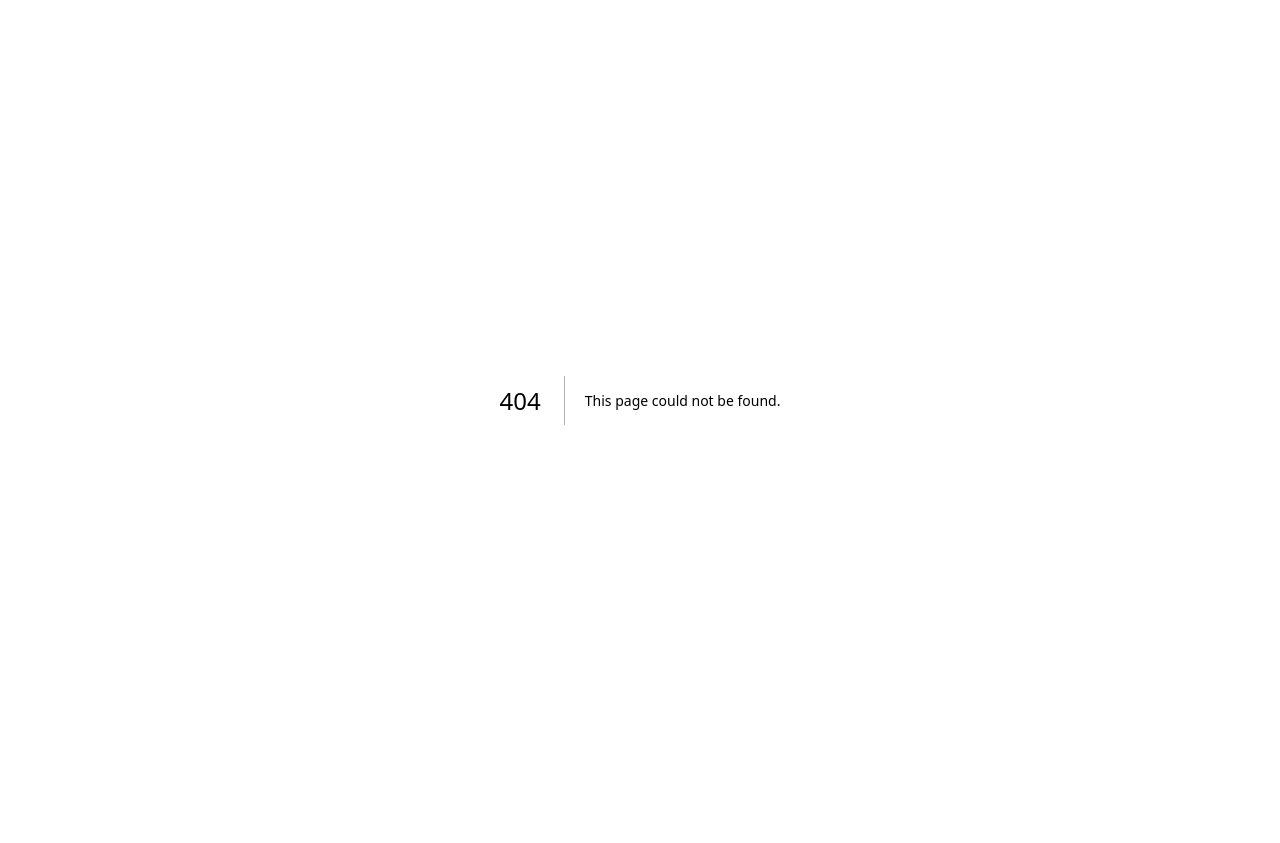
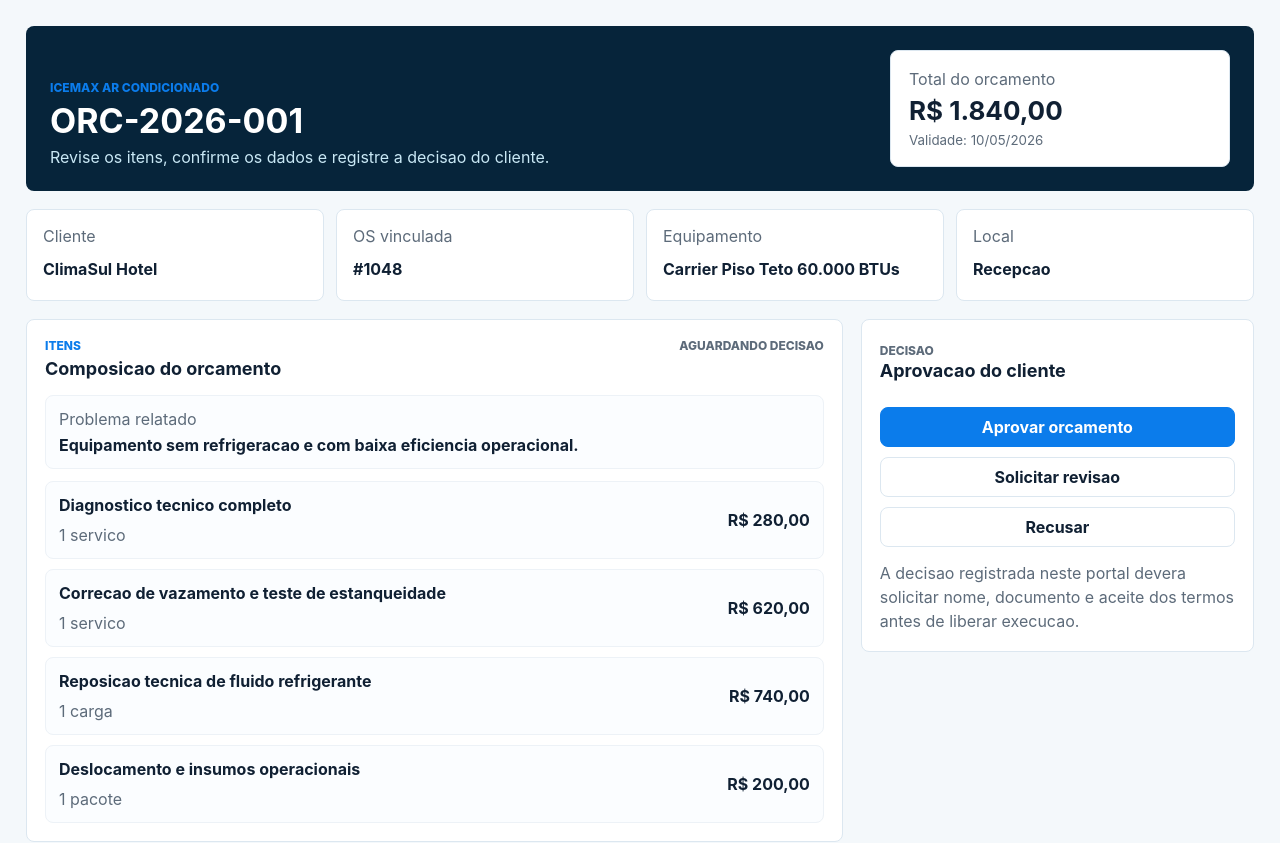
Before and after one commit to fael230982-ui/icemax, a Next.js app in the folder apps/web/: page /orcamentos/1 in a window 1280 px wide. Before the commit this address had no page. Shown: the top 843 px of the page. Before the commit the page ends 800 px from the top, so only its background shows below. Built offline with nearby package versions, Linux system fonts and the light colour scheme.

Commit message:
feat: add public quote approval page

```diff
--- /dev/null
+++ b/apps/web/app/orcamentos/[token]/page.tsx
@@ -0,0 +1,145 @@
+type QuotePageProps = {
+  params: Promise<{
+    token: string;
+  }>;
+};
+
+const quote = {
+  number: "ORC-2026-001",
+  serviceOrder: "1048",
+  customer: "ClimaSul Hotel",
+  equipment: "Carrier Piso Teto 60.000 BTUs",
+  location: "Recepcao",
+  issue: "Equipamento sem refrigeracao e com baixa eficiencia operacional.",
+  total: "R$ 1.840,00",
+  expiresAt: "10/05/2026",
+  company: "ICEMAX Ar Condicionado",
+  email: "adm.rcsolutions@gmail.com",
+  items: [
+    { description: "Diagnostico tecnico completo", quantity: "1 servico", amount: "R$ 280,00" },
+    { description: "Correcao de vazamento e teste de estanqueidade", quantity: "1 servico", amount: "R$ 620,00" },
+    { description: "Reposicao tecnica de fluido refrigerante", quantity: "1 carga", amount: "R$ 740,00" },
+    { description: "Deslocamento e insumos operacionais", quantity: "1 pacote", amount: "R$ 200,00" },
+  ],
+  conditions: [
+    "Aprovacao libera execucao conforme disponibilidade tecnica e estoque.",
+    "Garantia aplicada apenas aos itens executados e pecas substituidas.",
+    "Valores validos ate a data indicada neste link.",
+  ],
+};
+
+function quoteFromToken(token: string) {
+  const match = token.match(/^quote_([^_]+)_/);
+  return match?.[1] ?? "quote-001";
+}
+
+export default async function QuoteApprovalPage({ params }: QuotePageProps) {
+  const { token } = await params;
+  const quoteId = quoteFromToken(token);
+  const isKnownQuote = quoteId === "quote-001";
+
+  return (
+    <main className="quotePage">
+      <section className="quoteHero">
+        <div>
+          <p className="eyebrow">{quote.company}</p>
+          <h1>{isKnownQuote ? quote.number : "Orcamento em verificacao"}</h1>
+          <p>
+            {isKnownQuote
+              ? "Revise os itens, confirme os dados e registre a decisao do cliente."
+              : "Este link sera validado antes de exibir dados comerciais."}
+          </p>
+        </div>
+        <aside className="quoteTotal" aria-label="Resumo financeiro">
+          <span>Total do orcamento</span>
+          <strong>{isKnownQuote ? quote.total : "A confirmar"}</strong>
+          <small>Validade: {isKnownQuote ? quote.expiresAt : "em analise"}</small>
+        </aside>
+      </section>
+
+      <section className="quoteSummary" aria-label="Dados do atendimento">
+        <article>
+          <span>Cliente</span>
+          <strong>{isKnownQuote ? quote.customer : "Cliente"}</strong>
+        </article>
+        <article>
+          <span>OS vinculada</span>
+          <strong>{isKnownQuote ? `#${quote.serviceOrder}` : "A confirmar"}</strong>
+        </article>
+        <article>
+          <span>Equipamento</span>
+          <strong>{isKnownQuote ? quote.equipment : "Equipamento"}</strong>
+        </article>
+        <article>
+          <span>Local</span>
+          <strong>{isKnownQuote ? quote.location : "A confirmar"}</strong>
+        </article>
+      </section>
+
+      <section className="quoteLayout">
+        <article className="quotePanel">
+          <div className="quotePanelHeader">
+            <div>
+              <p className="eyebrow">Itens</p>
+              <h2>Composicao do orcamento</h2>
+            </div>
+            <span>{isKnownQuote ? "Aguardando decisao" : "Link protegido"}</span>
+          </div>
+
+          <div className="quoteIssue">
+            <span>Problema relatado</span>
+            <strong>{isKnownQuote ? quote.issue : "Dados protegidos ate validacao do link."}</strong>
+          </div>
+
+          <div className="quoteItems">
+            {quote.items.map((item) => (
+              <div key={item.description} className="quoteItem">
+                <div>
+                  <strong>{item.description}</strong>
+                  <span>{item.quantity}</span>
+                </div>
+                <b>{item.amount}</b>
+              </div>
+            ))}
+          </div>
+        </article>
+
+        <aside className="quotePanel quoteDecision" aria-label="Decisao do cliente">
+          <div className="quotePanelHeader">
+            <div>
+              <p className="eyebrow">Decisao</p>
+              <h2>Aprovacao do cliente</h2>
+            </div>
+          </div>
+          <button>Aprovar orcamento</button>
+          <button className="secondary">Solicitar revisao</button>
+          <button className="secondary">Recusar</button>
+          <p>
+            A decisao registrada neste portal devera solicitar nome, documento e aceite dos termos antes de liberar
+            execucao.
+          </p>
+        </aside>
+      </section>
+
+      <section className="quotePanel" aria-label="Condicoes comerciais">
+        <div className="quotePanelHeader">
+          <div>
+            <p className="eyebrow">Condicoes</p>
+            <h2>Termos comerciais</h2>
+          </div>
+          <span>Sem dados internos de margem</span>
+        </div>
+        <ul className="quoteTerms">
+          {quote.conditions.map((condition) => (
+            <li key={condition}>{condition}</li>
+          ))}
+        </ul>
+      </section>
+
+      <footer className="quoteFooter">
+        <span>Link protegido por token: somente dados necessarios para decisao comercial sao exibidos.</span>
+        <span>Contato: {quote.email}</span>
+      </footer>
+    </main>
+  );
+}
--- a/apps/web/app/styles.css
+++ b/apps/web/app/styles.css
@@ -1017,6 +1017,159 @@ dd {
   background: #fbfdff;
 }
 
+.quotePage {
+  min-height: 100vh;
+  display: grid;
+  align-content: start;
+  gap: 18px;
+  padding: 26px;
+  background: #f4f8fb;
+}
+
+.quoteHero {
+  display: grid;
+  grid-template-columns: minmax(0, 1fr) minmax(230px, 340px);
+  gap: 18px;
+  align-items: end;
+  border-radius: 8px;
+  padding: 24px;
+  color: #ffffff;
+  background: #06243a;
+}
+
+.quoteHero h1 {
+  margin-bottom: 6px;
+  font-size: 34px;
+}
+
+.quoteHero p:not(.eyebrow) {
+  margin-bottom: 0;
+  color: #c9e8f5;
+}
+
+.quoteTotal,
+.quoteSummary article,
+.quotePanel {
+  border: 1px solid var(--border);
+  border-radius: 8px;
+  background: var(--surface);
+}
+
+.quoteTotal {
+  display: grid;
+  gap: 6px;
+  padding: 18px;
+  color: var(--ink);
+}
+
+.quoteTotal span,
+.quoteTotal small,
+.quoteSummary span,
+.quotePanelHeader span,
+.quoteIssue span,
+.quoteItem span,
+.quoteDecision p,
+.quoteFooter {
+  color: var(--muted);
+}
+
+.quoteTotal strong {
+  font-size: 26px;
+}
+
+.quoteSummary {
+  display: grid;
+  grid-template-columns: repeat(4, minmax(0, 1fr));
+  gap: 12px;
+}
+
+.quoteSummary article {
+  display: grid;
+  gap: 8px;
+  min-height: 92px;
+  padding: 16px;
+}
+
+.quoteLayout {
+  display: grid;
+  grid-template-columns: minmax(0, 1.35fr) minmax(260px, 0.65fr);
+  gap: 18px;
+  align-items: start;
+}
+
+.quotePanel {
+  padding: 18px;
+}
+
+.quotePanelHeader {
+  display: flex;
+  justify-content: space-between;
+  gap: 14px;
+  align-items: flex-start;
+  margin-bottom: 16px;
+}
+
+.quotePanelHeader span {
+  font-size: 12px;
+  font-weight: 800;
+  text-transform: uppercase;
+}
+
+.quoteIssue,
+.quoteItem {
+  border: 1px solid #edf2f7;
+  border-radius: 8px;
+  padding: 13px;
+  background: #fbfdff;
+}
+
+.quoteIssue {
+  display: grid;
+  gap: 6px;
+  margin-bottom: 12px;
+}
+
+.quoteItems {
+  display: grid;
+  gap: 10px;
+}
+
+.quoteItem {
+  display: grid;
+  grid-template-columns: minmax(0, 1fr) auto;
+  gap: 12px;
+  align-items: center;
+}
+
+.quoteItem div,
+.quoteDecision,
+.quoteTerms {
+  display: grid;
+  gap: 10px;
+}
+
+.quoteDecision button {
+  width: 100%;
+}
+
+.quoteDecision p {
+  margin: 4px 0 0;
+  line-height: 1.5;
+}
+
+.quoteTerms {
+  margin: 0;
+  padding-left: 20px;
+}
+
+.quoteFooter {
+  display: flex;
+  justify-content: space-between;
+  gap: 16px;
+  flex-wrap: wrap;
+  font-size: 13px;
+}
+
 @media (max-width: 1180px) {
   .content,
   .metrics {
@@ -1062,6 +1215,9 @@ dd {
   .portalHero,
   .portalLayout,
   .portalFormGrid,
+  .quoteHero,
+  .quoteLayout,
+  .quoteSummary,
   .trackingHero,
   .trackingGrid,
   .trackingSteps,
```
Also changed, not shown: 3 other files (tests, documents, lock files or other folders).
